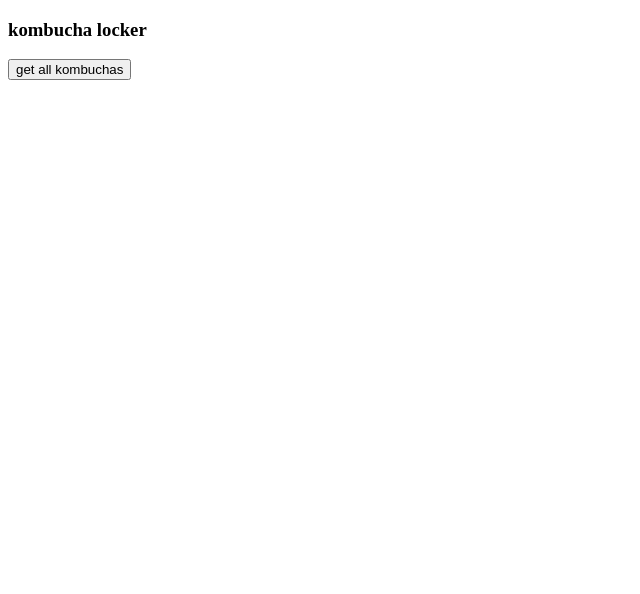
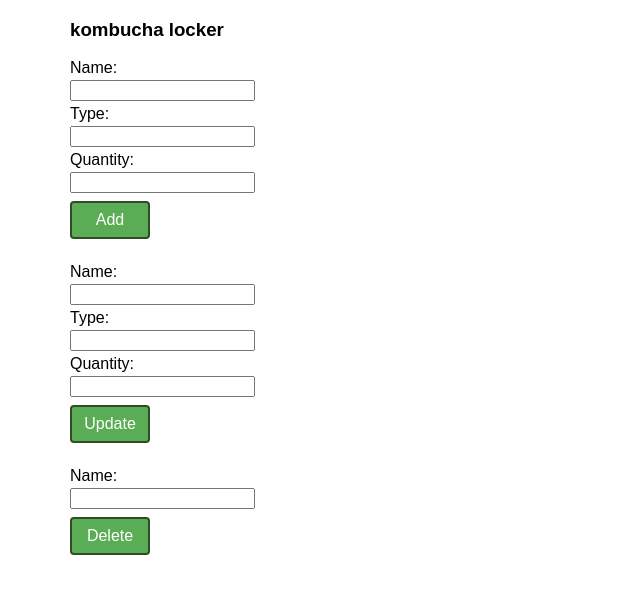
Before and after one commit to msolorio/crud-kombucha-locker, a website: page public/index.html in a window 1280 px wide. Shown: the whole page, without its empty margins (0-640 px from the left). Drawn offline with Linux system fonts and the light colour scheme.

Commit message:
adds html and css for forms

```diff
--- a/public/index.html
+++ b/public/index.html
@@ -3,10 +3,63 @@
 <head>
 	<meta charset="UTF-8">
 	<title>kombucha locker</title>
+	<link rel="stylesheet" href="./main.css">
 </head>
-<body>
-	<h3>kombucha locker</h3>
-	<button id="js-getAllKombuchas">get all kombuchas</button>
+<body class="body">
+
+	<div class="container">
+		<div class="row">
+			<div class="form col-6">
+				<h3>kombucha locker</h3>
+				<div class="section section-add">
+					<div class="formGroup">
+						<label class="label" for="">Name:</label>
+						<input class="input" type="text">
+					</div>
+					<div class="formGroup">
+						<label class="label" for="">Type:</label>
+						<input class="input" type="text">
+					</div>
+					<div class="formGroup">
+						<label class="label" for="">Quantity:</label>
+						<input class="input" type="text">
+					</div>
+					<button class="button">Add</button>
+				</div>
+
+				<div class="section section-update">
+					<div class="formGroup">
+						<label class="label" for="">Name:</label>
+						<input class="input" type="text">
+					</div>
+					<div class="formGroup">
+						<label class="label" for="">Type:</label>
+						<input class="input" type="text">
+					</div>
+					<div class="formGroup">
+						<label class="label" for="">Quantity:</label>
+						<input class="input" type="text">
+					</div>
+					<button class="button">Update</button>
+				</div>
+
+				<div class="section section-delete">
+					<div class="formGroup">
+						<label class="label" for="">Name:</label>
+						<input class="input" type="text">
+					</div>
+					<button class="button">Delete</button>
+				</div>
+
+			</div>
+
+			<div class="list col-6">
+
+			</div>
+
+		</div>
+
+	</div>
 
 	<script src="./main.js"></script>
 </body>
--- /dev/null
+++ b/public/main.css
@@ -0,0 +1,44 @@
+.body {
+	font-family: arial;
+}
+
+.container {
+	margin: 0 auto;
+	padding: 0 15px;
+	max-width: 1140px;
+}
+
+.row {
+	margin: 0 -15px;
+}
+
+.col-6 {
+	width: 50%;
+	padding: 0 15px;
+}
+
+.section {
+	margin-bottom: 20px;
+}
+
+.formGroup {
+	margin-bottom: 4px;
+}
+
+.label {
+	display: block;
+	margin-bottom: 3px;
+}
+
+.button {
+	width: 80px;
+	padding: 8px 0;
+	margin: 4px 0;
+	background: #5aad55;
+	color: #fff;
+	border: 2px solid #2F4C27;
+	border-radius: 4px;
+	-moz-border-radius: 4px;
+	-webkit-border-radiua: 4px;
+	font-size: 16px;
+}
```
